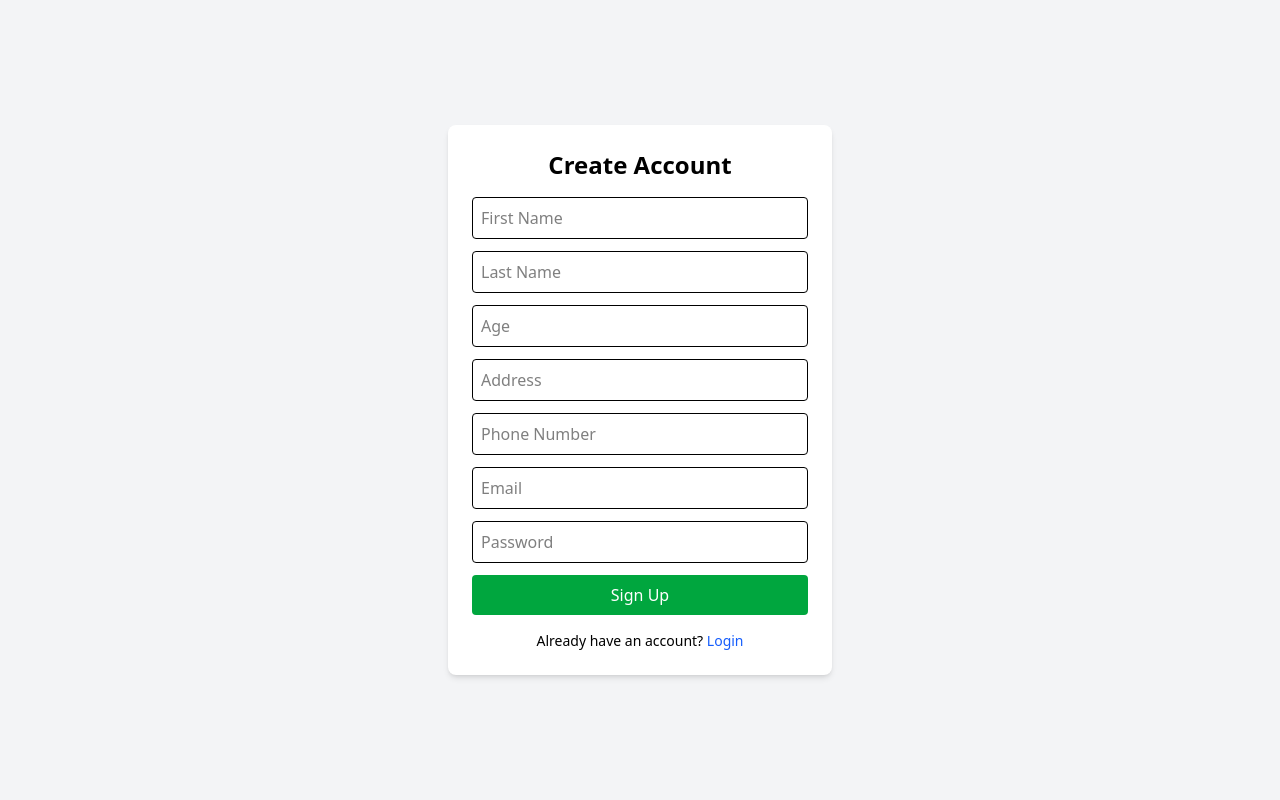
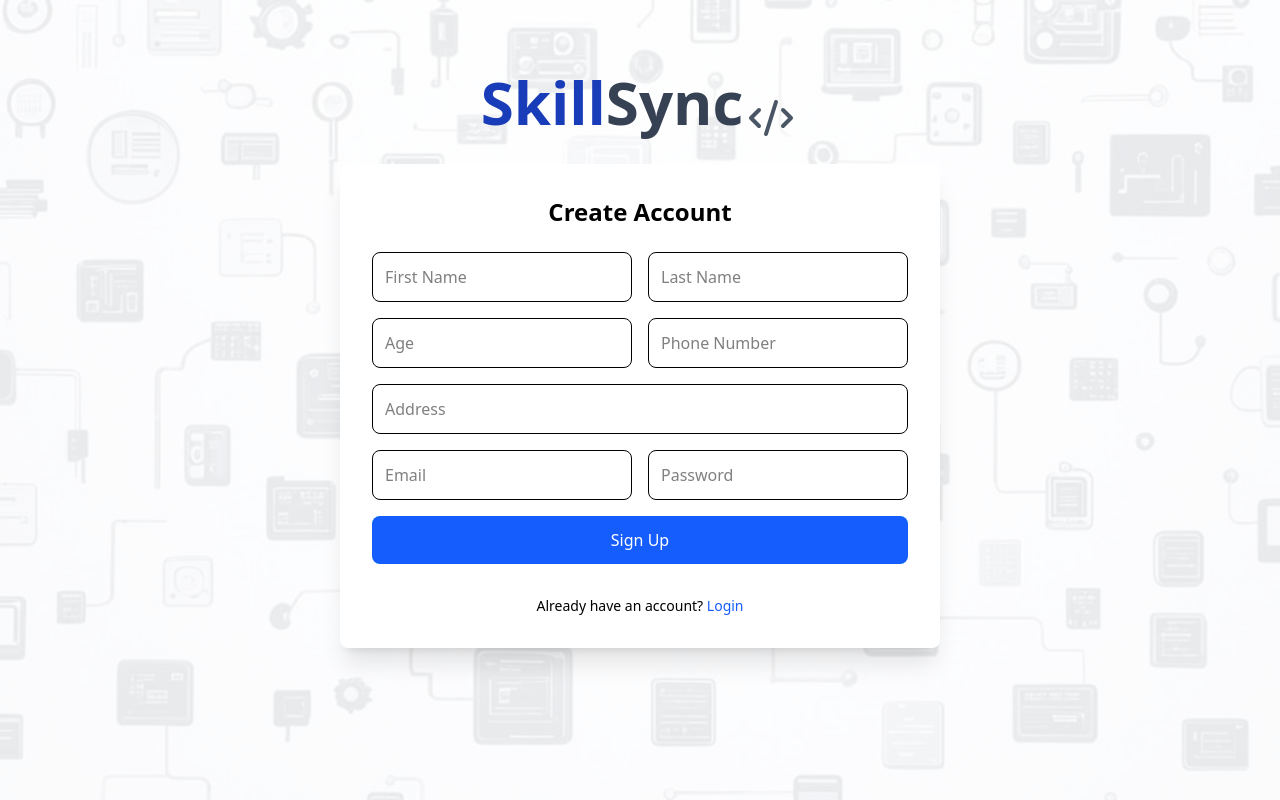
Before and after one commit to enithHassa/Skillsync-Coding, a React (Vite) app in the folder frontend/: page /signup in a window 1280 px wide. Built offline with nearby package versions, Linux system fonts and the light colour scheme.

Commit message:
adding styles to home main
Login,Signup styling

```diff
--- a/frontend/src/components/users/Login.jsx
+++ b/frontend/src/components/users/Login.jsx
@@ -3,6 +3,8 @@ import { useNavigate, Link } from 'react-router-dom';
 import { login } from '../../services/userService';
 import { toast } from 'react-toastify';
 import 'react-toastify/dist/ReactToastify.css';
+import backgroundImage from '../../assets/background-2.jpg';
+import { Code2 } from 'lucide-react';
 
 export default function Login() {
   const [email, setEmail] = useState('');
@@ -15,32 +17,49 @@ export default function Login() {
       const user = await login(email, password);
       localStorage.setItem('user', JSON.stringify(user));
       toast.success('Login successful! Redirecting...');
-      setTimeout(() => navigate('/profile'), 1000); // delay to show toast before redirect
+      setTimeout(() => navigate('/home'), 1000); // delay to show toast before redirect
     } catch (err) {
       toast.error('Login failed. Check your email or password.');
     }
   };
 
   return (
-    <div className="flex items-center justify-center h-screen bg-gray-100">
-      <form className="bg-white p-6 rounded-lg shadow-md w-96" onSubmit={handleLogin}>
-        <h2 className="text-2xl font-bold mb-4 text-center">Login</h2>
+    <div
+      className="min-h-screen flex flex-col items-center justify-center bg-cover bg-center"
+      style={{
+        backgroundImage: `url(${backgroundImage})`,
+        backgroundColor: 'rgba(255, 255, 255, 0.9)',
+        backgroundBlendMode: 'overlay'
+      }}
+    >
+      <h1 className="text-6xl font-bold mb-8 -mt-20 flex items-center">
+        <span className="text-blue-800">Skill</span>
+        <span className="text-gray-700">Sync</span>
+        <Code2
+          className="mx-1 text-gray-600 transform translate-y-3"
+          size={48}
+        />
+      </h1>
+      <div className="bg-white p-8 rounded-lg shadow-xl w-96 backdrop-blur-sm bg-opacity-90">
+        <h2 className="text-2xl font-bold mb-6 text-center">Login</h2>
+        <form onSubmit={handleLogin} className="space-y-4">
           <input
-          className="w-full p-2 mb-3 border rounded"
+            className="w-full p-3 border rounded-lg focus:outline-none focus:ring-2 focus:ring-blue-500"
+            type="email"
             placeholder="Email"
             onChange={e => setEmail(e.target.value)}
             required
           />
           <input
-          className="w-full p-2 mb-3 border rounded"
+            className="w-full p-3 border rounded-lg focus:outline-none focus:ring-2 focus:ring-blue-500"
+            type="password"
             placeholder="Password"
-          type="password"
             onChange={e => setPassword(e.target.value)}
             required
           />
           <button
             type="submit"
-          className="w-full bg-blue-600 text-white py-2 rounded hover:bg-blue-700"
+            className="w-full bg-blue-600 text-white py-3 rounded-lg hover:bg-blue-700 transition-colors duration-200"
           >
             Login
           </button>
@@ -52,5 +71,6 @@ export default function Login() {
           </p>
         </form>
       </div>
+    </div>
   );
 }
--- a/frontend/src/components/users/Signup.jsx
+++ b/frontend/src/components/users/Signup.jsx
@@ -3,6 +3,8 @@ import { useNavigate, Link } from 'react-router-dom';
 import { signup } from '../../services/userService';
 import { toast } from 'react-toastify';
 import 'react-toastify/dist/ReactToastify.css';
+import backgroundImage from '../../assets/background-1.jpg';
+import { Code2 } from 'lucide-react';
 
 export default function Signup() {
   const [formData, setFormData] = useState({
@@ -34,17 +36,87 @@ export default function Signup() {
   };
 
   return (
-    <div className="flex items-center justify-center h-screen bg-gray-100">
-      <form className="bg-white p-6 rounded-lg shadow-md w-96" onSubmit={handleSignup}>
-        <h2 className="text-2xl font-bold mb-4 text-center">Create Account</h2>
-        <input className="w-full p-2 mb-3 border rounded" name="firstName" placeholder="First Name" onChange={handleChange} required />
-        <input className="w-full p-2 mb-3 border rounded" name="lastName" placeholder="Last Name" onChange={handleChange} required />
-        <input className="w-full p-2 mb-3 border rounded" name="age" type="number" placeholder="Age" onChange={handleChange} required />
-        <input className="w-full p-2 mb-3 border rounded" name="address" placeholder="Address" onChange={handleChange} required />
-        <input className="w-full p-2 mb-3 border rounded" name="phoneNumber" placeholder="Phone Number" onChange={handleChange} required />
-        <input className="w-full p-2 mb-3 border rounded" name="email" type="email" placeholder="Email" onChange={handleChange} required />
-        <input className="w-full p-2 mb-3 border rounded" name="password" type="password" placeholder="Password" onChange={handleChange} required />
-        <button type="submit" className="w-full bg-green-600 text-white py-2 rounded hover:bg-green-700">
+    <div
+      className="min-h-screen flex flex-col items-center justify-center bg-cover bg-center"
+      style={{
+        backgroundImage: `url(${backgroundImage})`,
+        backgroundColor: 'rgba(255, 255, 255, 0.9)',
+        backgroundBlendMode: 'overlay'
+      }}
+    >
+      <h1 className="text-6xl font-bold mb-8 -mt-20 flex items-center">
+        <span className="text-blue-800">Skill</span>
+        <span className="text-gray-700">Sync</span>
+        <Code2
+          className="mx-1 text-gray-600 transform translate-y-4"
+          size={48}
+        />
+      </h1>
+      <div className="bg-white p-8 rounded-lg shadow-xl w-[600px] backdrop-blur-sm bg-opacity-90">
+        <h2 className="text-2xl font-bold mb-6 text-center">Create Account</h2>
+        <form className="space-y-4" onSubmit={handleSignup}>
+          <div className="grid grid-cols-2 gap-4">
+            <input
+              className="w-full p-3 border rounded-lg focus:outline-none focus:ring-2 focus:ring-blue-500"
+              name="firstName"
+              placeholder="First Name"
+              onChange={handleChange}
+              required
+            />
+            <input
+              className="w-full p-3 border rounded-lg focus:outline-none focus:ring-2 focus:ring-blue-500"
+              name="lastName"
+              placeholder="Last Name"
+              onChange={handleChange}
+              required
+            />
+          </div>
+          <div className="grid grid-cols-2 gap-4">
+            <input
+              className="w-full p-3 border rounded-lg focus:outline-none focus:ring-2 focus:ring-blue-500"
+              name="age"
+              type="number"
+              placeholder="Age"
+              onChange={handleChange}
+              required
+            />
+            <input
+              className="w-full p-3 border rounded-lg focus:outline-none focus:ring-2 focus:ring-blue-500"
+              name="phoneNumber"
+              placeholder="Phone Number"
+              onChange={handleChange}
+              required
+            />
+          </div>
+          <input
+            className="w-full p-3 border rounded-lg focus:outline-none focus:ring-2 focus:ring-blue-500"
+            name="address"
+            placeholder="Address"
+            onChange={handleChange}
+            required
+          />
+          <div className="grid grid-cols-2 gap-4">
+            <input
+              className="w-full p-3 border rounded-lg focus:outline-none focus:ring-2 focus:ring-blue-500"
+              name="email"
+              type="email"
+              placeholder="Email"
+              onChange={handleChange}
+              required
+            />
+            <input
+              className="w-full p-3 border rounded-lg focus:outline-none focus:ring-2 focus:ring-blue-500"
+              name="password"
+              type="password"
+              placeholder="Password"
+              onChange={handleChange}
+              required
+            />
+          </div>
+          <button
+            type="submit"
+            className="w-full bg-blue-600 text-white py-3 rounded-lg hover:bg-blue-700 transition-colors duration-200"
+          >
             Sign Up
           </button>
           <p className="text-sm text-center mt-4">
@@ -55,5 +127,6 @@ export default function Signup() {
           </p>
         </form>
       </div>
+    </div>
   );
 }
```
Also changed, not shown: frontend/src/assets/background-1.jpg (added), frontend/src/assets/background-2.jpg (added). Lines whose indentation alone changed are shown as unchanged.
